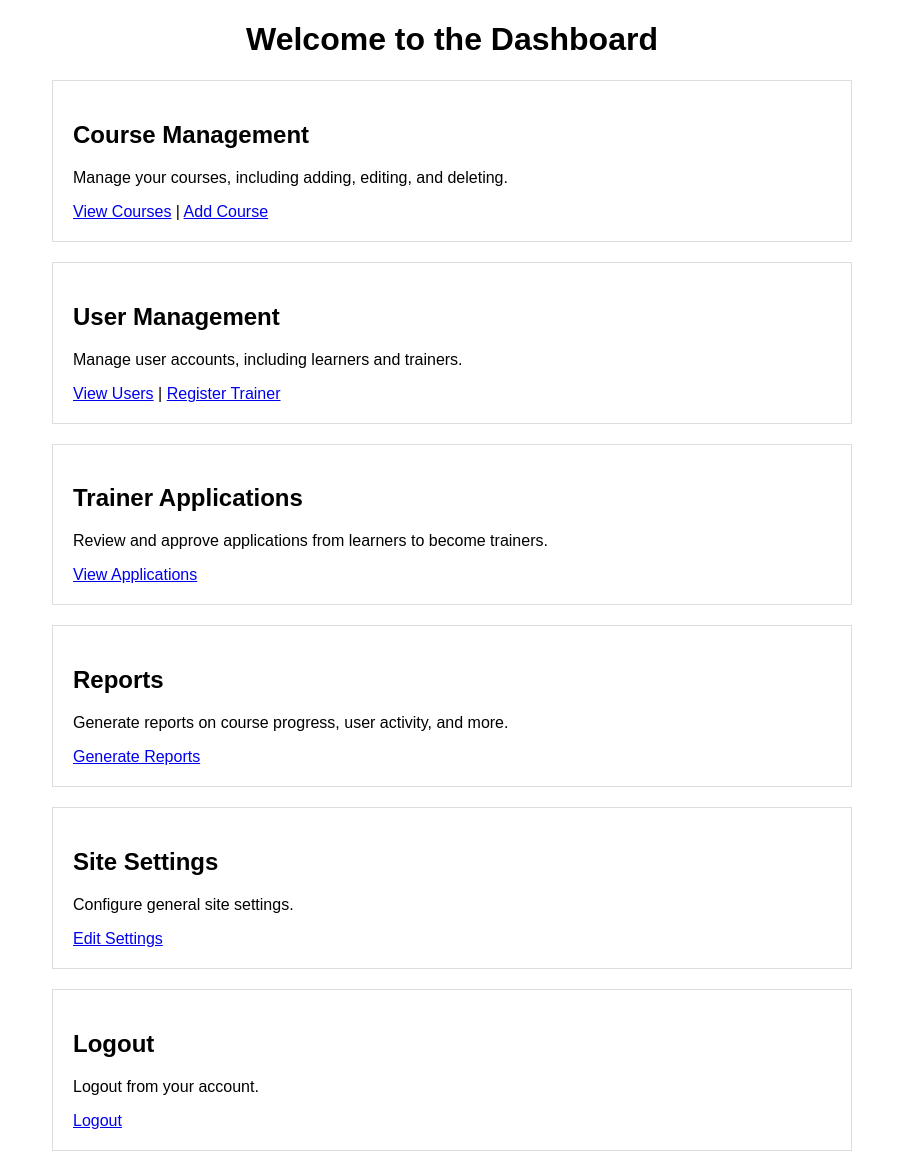
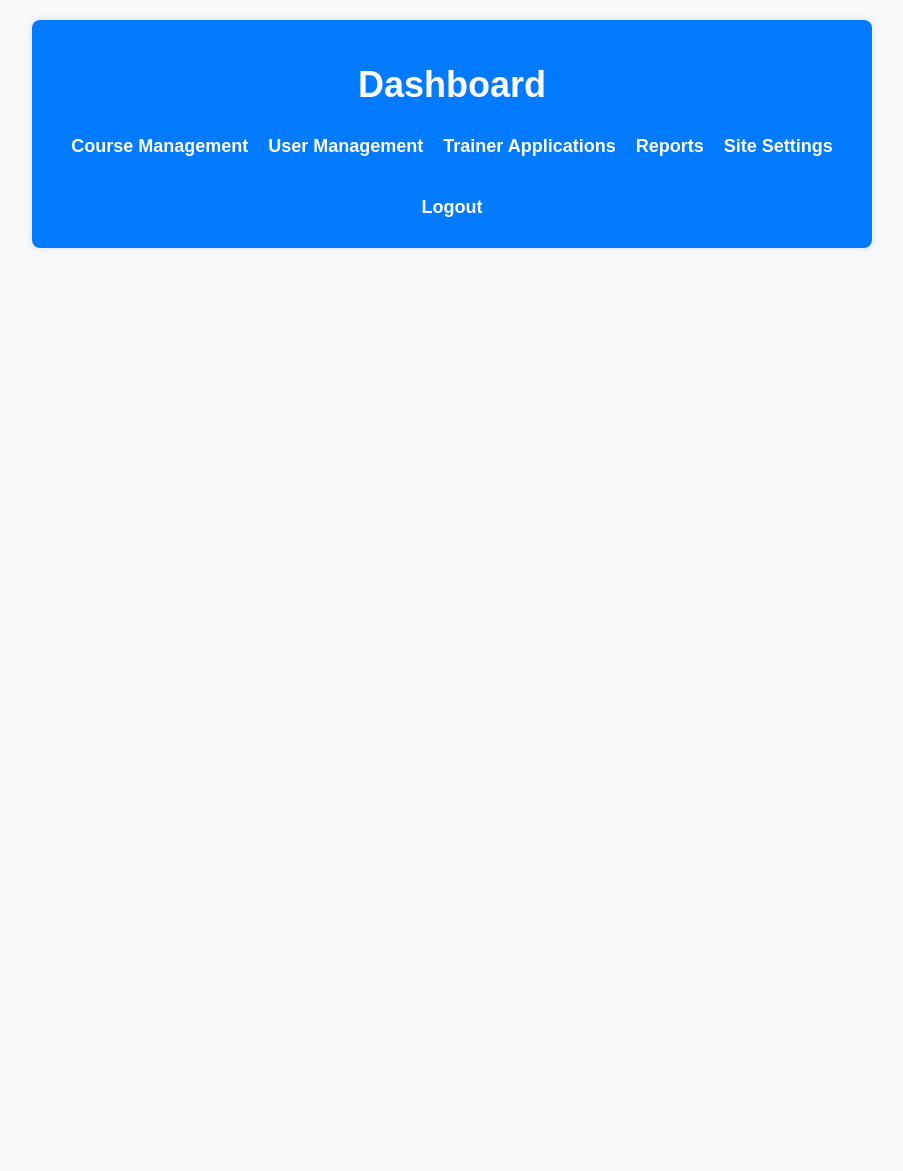
Before and after one commit to nielwalker/Django-auth, a Django app: page /lms/dashboard/ in a window 1280 px wide. Shown: the whole page, without its empty margins (188-1091 px from the left). After the commit the page ends 248 px from the top, so only its background shows below. Run offline with Django 5.2, Linux system fonts and the light colour scheme; data comes from the database, SQL or seed files in the repository; both versions use the stored data as it was after the commit; some libraries are stand-ins or nearby versions.

Commit message:
"updated file"

```diff
--- a/SRC/urls.py
+++ b/SRC/urls.py
@@ -22,4 +22,15 @@ urlpatterns = [
 
     # Include LMS URLs
     path('lms/', include(('lms.urls', 'lms'), namespace='lms')),  # Include LMS app's URLs
+    path('', views.home, name='home'),
+    path('user_registration/', views.user_registration, name='user_registration'),
+    path('login/', views.login, name='login'),
+    path('logout/', views.logout_view, name='logout'),
+    path('course_info/', views.course_info, name='course_info'),
+    path('course_details/<slug:course_slug>/', views.course_details, name='course_details'),
+    path('course_basic_details/<slug:course_slug>/', views.course_basic_details, name='course_basic_details'),
+    path('trainer_registration/', views.trainer_registration, name='trainer_registration'),
+    path('learn_as_trainer/', views.learn_as_trainer, name='learn_as_trainer'),
+    path('register_as_trainer/', views.register_as_trainer, name='register_as_trainer'),
+    path('dashboard/', views.dashboard, name='dashboard'),  # Ensure this URL pattern is included
 ]
--- /dev/null
+++ b/lms/static/lms/styles.css
@@ -0,0 +1,75 @@
+body {
+    font-family: sans-serif;
+    margin: 0;
+    padding: 0;
+    background-color: #f8f9fa;
+}
+
+h1 {
+    color: #ffffff;
+}
+
+.btn-primary {
+    background-color: #007bff;
+    border-color: #007bff;
+}
+
+.btn-secondary {
+    background-color: #6c757d;
+    border-color: #6c757d;
+}
+
+.mainbody {
+    background-color: #296db1;
+    padding: 40px;
+    margin: 20px;
+    width: 500px;
+    height: 500px;
+    border-radius: 7px;
+    box-shadow: 0 0 10px rgba(0, 0, 0, 0.1);
+    position: absolute;
+    top: 250px;
+    left: 1250px;
+}
+
+#welcometext {
+    color: white;
+    font-size: 50px;
+}
+
+header.container {
+    max-width: 800px;
+    margin: 20px auto;
+    padding: 20px;
+    background-color: #007bff; /* Added background color */
+    box-shadow: 0 0 10px rgba(0, 0, 0, 0.1);
+    border-radius: 8px;
+    text-align: center;
+}
+
+header h1 {
+    color: #fff; /* Changed text color to white for better contrast */
+    font-size: 36px;
+    margin-bottom: 20px;
+}
+
+header nav {
+    display: flex;
+    justify-content: center;
+    gap: 20px; /* adds space between links */
+    flex-wrap: wrap; /* wraps links on smaller screens */
+}
+
+header nav a {
+    color: white; /* Better contrast on blue background */
+    text-decoration: none;
+    margin: 10px 0;
+    font-size: 18px;
+    font-weight: bold;
+}
+
+header nav a:hover {
+    background-color: rgba(255, 255, 255, 0.2); /* subtle white background */
+    padding: 5px 10px;
+    border-radius: 5px;
+}
--- a/lms/templates/lms/dashboard.html
+++ b/lms/templates/lms/dashboard.html
@@ -4,64 +4,24 @@
     <meta charset="UTF-8">
     <meta name="viewport" content="width=device-width, initial-scale=1.0">
     <title>Dashboard</title>
-    <style>
-        body {
-            font-family: sans-serif;
-            margin: 20px;
-        }
-        .container {
-            max-width: 800px;
-            margin: 0 auto;
-        }
-        h1 {
-            text-align: center;
-        }
-        .dashboard-item {
-            border: 1px solid #ddd;
-            padding: 20px;
-            margin-bottom: 20px;
-        }
-    </style>
+    {% load static %}
+    <link rel="stylesheet" href="{% static 'lms/styles.css' %}">
 </head>
 <body>
-    <div class="container">
-        <h1>Welcome to the Dashboard</h1>
+    <header class="container">
+        <h1>Dashboard</h1>
+        <nav>
+            <a href="{% url 'lms:course_details' course_slug='your_course_slug' %}">Course Management</a>
+            <a href="#">User Management</a>
+            <a href="#">Trainer Applications</a>
+            <a href="#">Reports</a>
+            <a href="#">Site Settings</a>
+            <a href="{% url 'lms:logout' %}" class="logout-btn">Logout</a>
+        </nav>
+    </header>
 
-        <div class="dashboard-item">
-            <h2>Course Management</h2>
-            <p>Manage your courses, including adding, editing, and deleting.</p>
-            <a href="#">View Courses</a> | <a href="#">Add Course</a>
-        </div>
-
-        <div class="dashboard-item">
-            <h2>User Management</h2>
-            <p>Manage user accounts, including learners and trainers.</p>
-            <a href="#">View Users</a> | <a href="#">Register Trainer</a>
-        </div>
-
-        <div class="dashboard-item">
-            <h2>Trainer Applications</h2>
-            <p>Review and approve applications from learners to become trainers.</p>
-            <a href="#">View Applications</a>
-        </div>
-
-        <div class="dashboard-item">
-            <h2>Reports</h2>
-            <p>Generate reports on course progress, user activity, and more.</p>
-            <a href="#">Generate Reports</a>
-        </div>
-
-        <div class="dashboard-item">
-            <h2>Site Settings</h2>
-            <p>Configure general site settings.</p>
-            <a href="#">Edit Settings</a>
-        </div>
-
-        <div class="dashboard-item">
-            <h2>Logout</h2>
-            <p>Logout from your account.</p>
-            <a href="{% url 'lms:logout' %}">Logout</a>
-        </div>
-    </div>
+    <script src="https://code.jquery.com/jquery-3.2.1.slim.min.js"></script>
+    <script src="https://cdnjs.cloudflare.com/ajax/libs/popper.js/1.12.9/umd/popper.min.js"></script>
+    <script src="https://maxcdn.bootstrapcdn.com/bootstrap/4.0.0/js/bootstrap.min.js"></script>
 </body>
 </html>
--- a/lms/urls.py
+++ b/lms/urls.py
@@ -1,10 +1,18 @@
 from django.urls import path
 from . import views
 
+app_name = 'lms'
+
 urlpatterns = [
-    path('', views.home, name="home"),
-    path('dashboard/', views.dashboard, name="dashboard"),
+    path('', views.home, name='home'),
+    path('user_registration/', views.user_registration, name='user_registration'),
     path('login/', views.login, name='login'),
     path('logout/', views.logout_view, name='logout'),
-    path('user_registration/', views.user_registration, name='user_registration'),
+    path('course_info/', views.course_info, name='course_info'),
+    path('course_details/<slug:course_slug>/', views.course_details, name='course_details'),
+    path('course_basic_details/<slug:course_slug>/', views.course_basic_details, name='course_basic_details'),
+    path('trainer_registration/', views.trainer_registration, name='trainer_registration'),
+    path('learn_as_trainer/', views.learn_as_trainer, name='learn_as_trainer'),
+    path('register_as_trainer/', views.register_as_trainer, name='register_as_trainer'),
+    path('dashboard/', views.dashboard, name='dashboard'),  # Ensure this URL pattern is included
 ]
--- a/lms/views.py
+++ b/lms/views.py
@@ -86,11 +86,13 @@ def user_registration(request):
 
         if User.objects.filter(username=user_name).exists():
             messages.error(request, 'Username Taken')
-            return render(request, 'lms/user_registration.html', {'first_name': first_name, 'last_name': last_name, 'email': email, 'mobile': mobile})
-
+            return render(request, 'lms/user_registration.html')
         elif User.objects.filter(email=email).exists():
             messages.error(request, 'Email Taken')
-            return render(request, 'lms/user_registration.html', {'first_name': first_name, 'last_name': last_name, 'user_name': user_name, 'mobile': mobile})
+            return render(request, 'lms/user_registration.html')
+        elif password1 != password2:
+            messages.error(request, 'Passwords do not match')
+            return render(request, 'lms/user_registration.html')
         else:
             user = User.objects.create_user(
                 username=user_name,
@@ -123,7 +125,7 @@ def login(request):
         user = auth.authenticate(username=user_name, password=password)
         if user is not None:
             auth.login(request, user)
-            return redirect('lms:dashboard')
+            return redirect('lms:dashboard')  # Corrected redirect
         else:
             messages.error(request, 'Invalid credentials')
             return redirect('lms:login')
@@ -181,3 +183,15 @@ def learn_as_trainer(request):
     user.is_staff = True
     user.save()
     return render(request, 'lms/learn_as_trainer.html')
+
+@login_required
+def register_as_trainer(request):
+    user = request.user
+    if not user.is_staff:
+        user.is_staff = True
+        user.save()
+        TrainerRegistration.objects.create(user=user, status=True)
+        messages.success(request, 'You have been registered as a trainer.')
+    else:
+        messages.info(request, 'You are already registered as a trainer.')
+    return redirect('lms:home')
```
Also changed, not shown: SRC/settings.py (+7 -2 lines), lms/templates/lms/home.html (+10 -2 lines), db.sqlite3.
